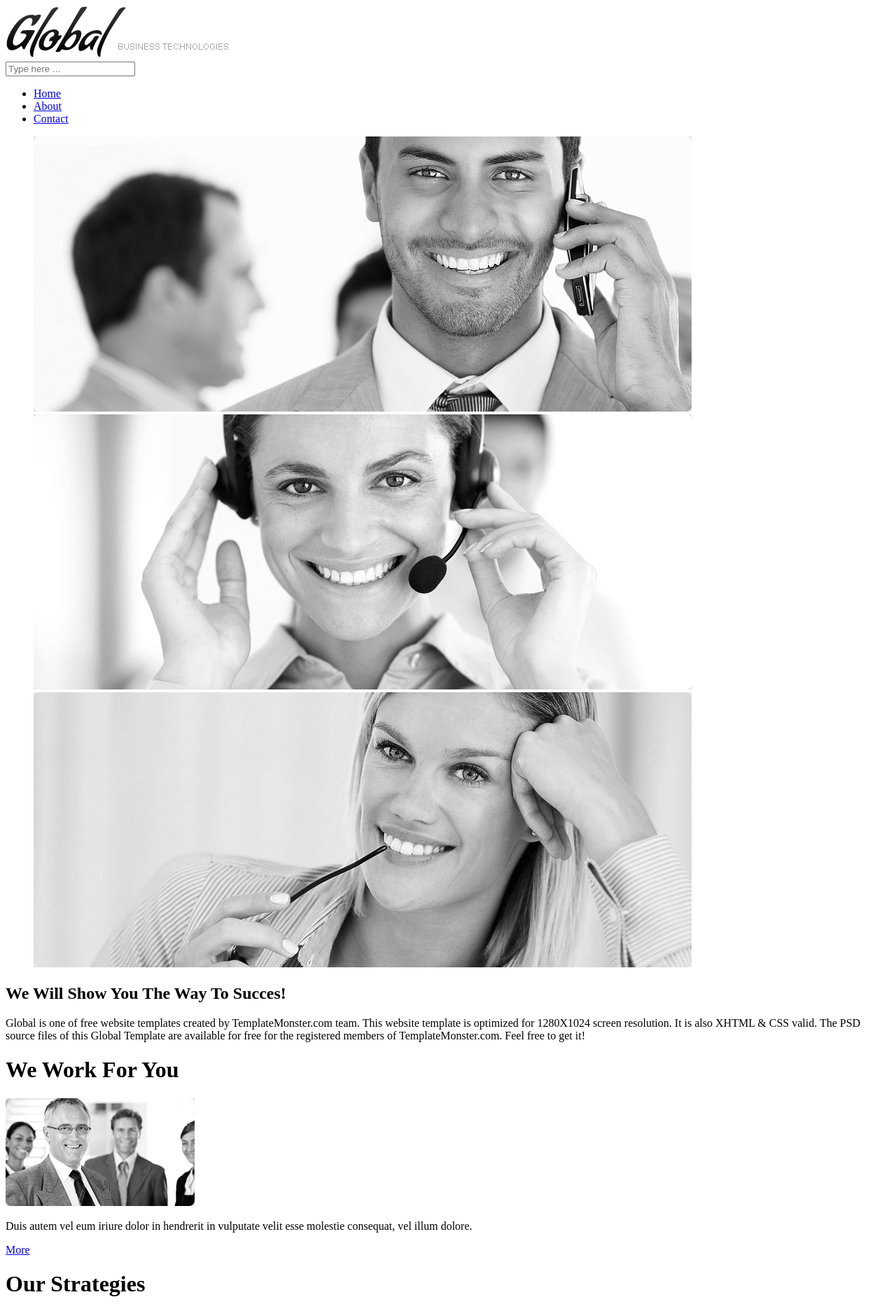
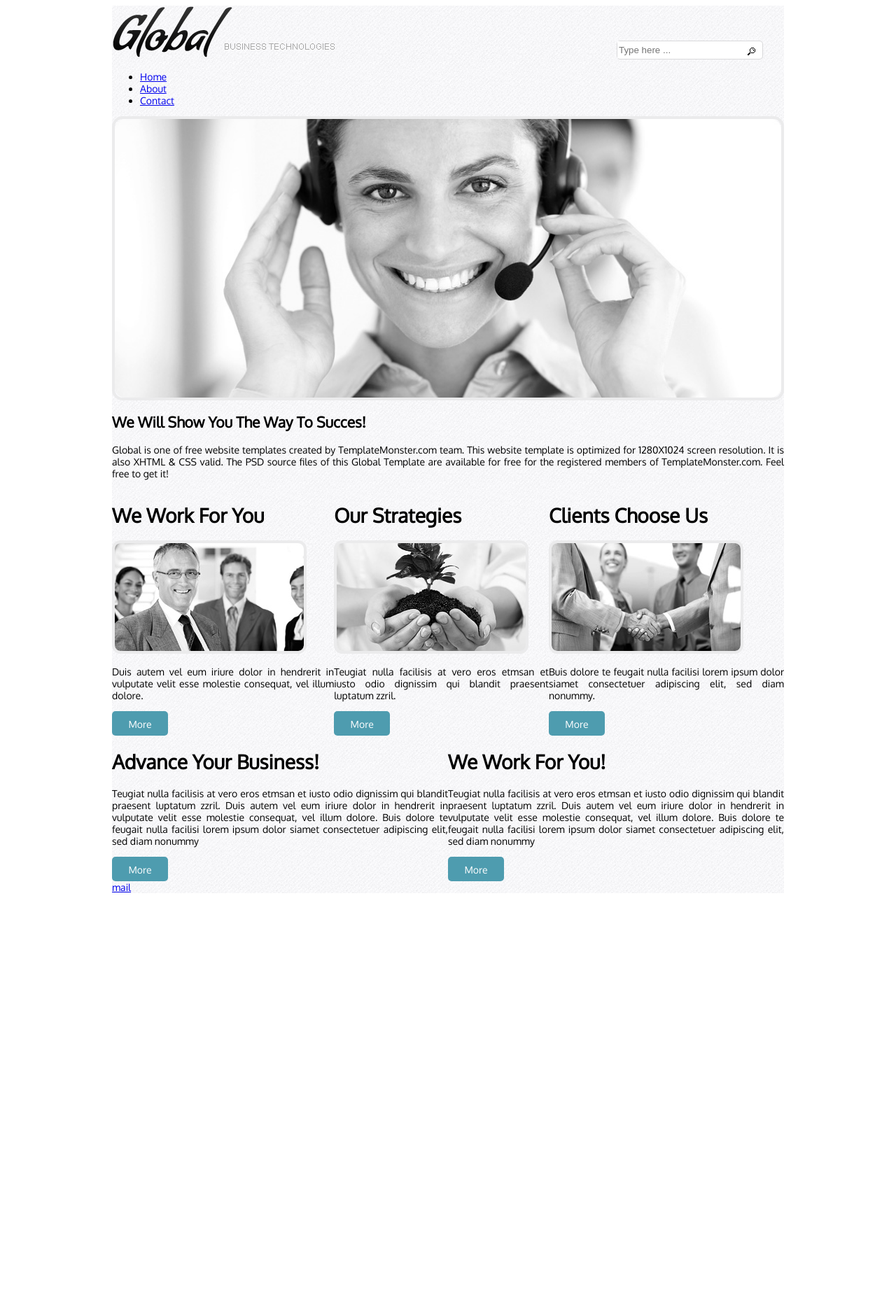
Before and after one commit to DuchenetVictor/TP-HtmlCss, a PHP site: page / in a window 1280 px wide. Shown: the top 1873 px of the page at 70% size. After the commit the page ends 1276 px from the top, so only its background shows below. Run offline with PHP 8.4, Linux system fonts and the light colour scheme; some web fonts are replaced.

Commit message:
clean css

```diff
--- a/css/style.css
+++ b/css/style.css
@@ -1,13 +1,3 @@
-<<<<<<< HEAD
-a{
-    text-decoration: none
-=======
-div{
-    max-width: 960px;
->>>>>>> c59ce7177e4b3fe32f2a48a1e417c1b21b0a855a
-}
-
-
 p{
     text-align: justify;
 }
```
